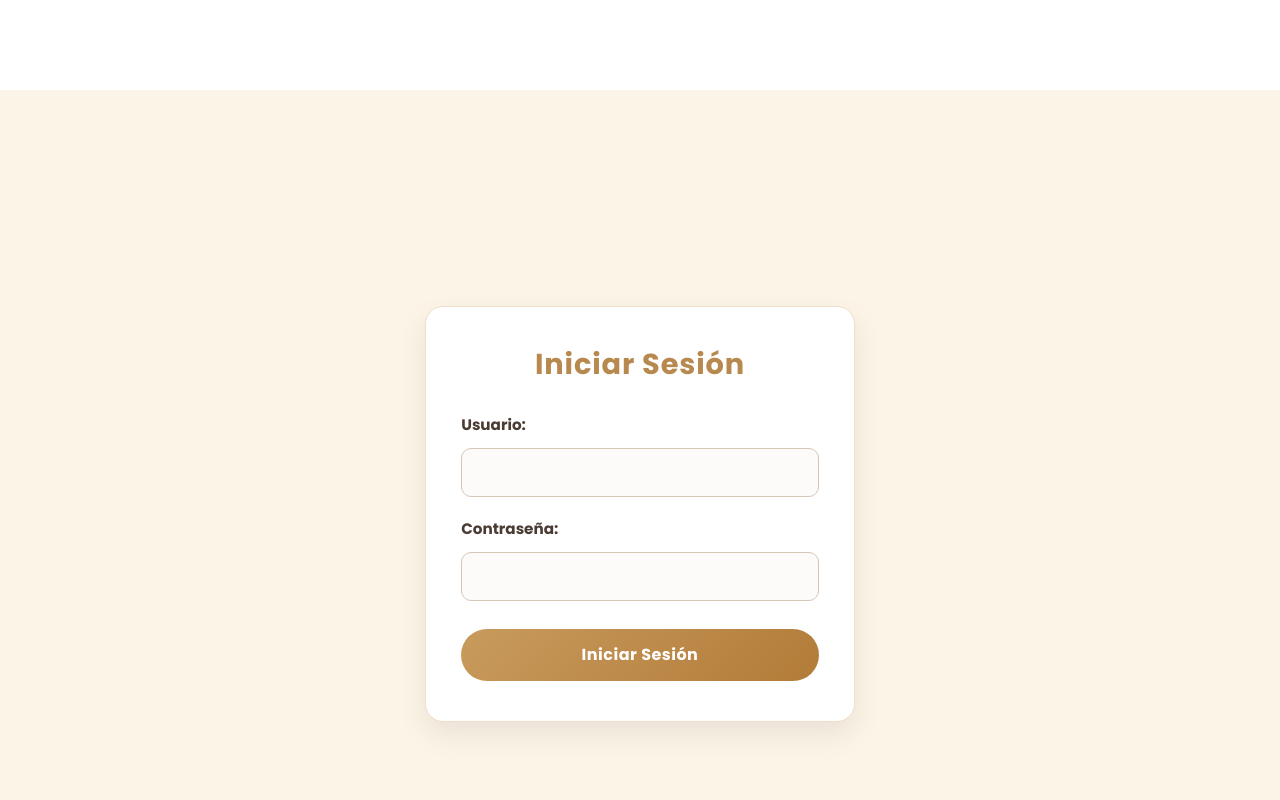
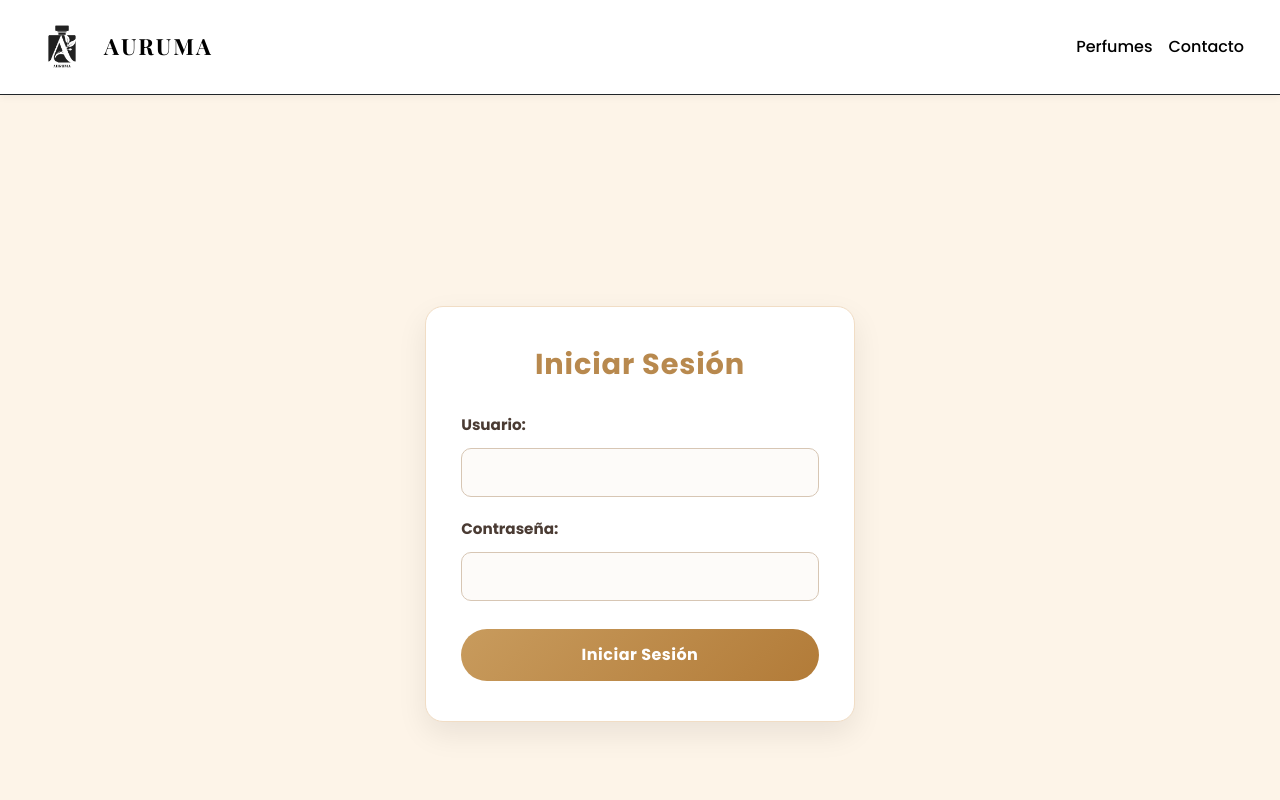
Before and after one commit to seba85valle/Auruma-React, a React (Vite) app: page /admin in a window 1280 px wide. Shown: the top 800 px of the page. Built offline with nearby package versions, Linux system fonts and the light colour scheme.

Commit message:
Update AdminLayout.jsx

```diff
--- a/src/layouts/AdminLayout.jsx
+++ b/src/layouts/AdminLayout.jsx
@@ -1,9 +1,13 @@
-import {Outlet} from 'react-router-dom';
+import { Outlet } from "react-router-dom";
+import { Nav } from "../components/Nav/Nav";
 
 export const AdminLayout = () => {
-    return (
-        <section>
-            <Outlet />
-        </section>
-    );
+  return (
+    <>
+      <Nav />
+      <main className="admin-layout">
+        <Outlet />
+      </main>
+    </>
+  );
 };
```
